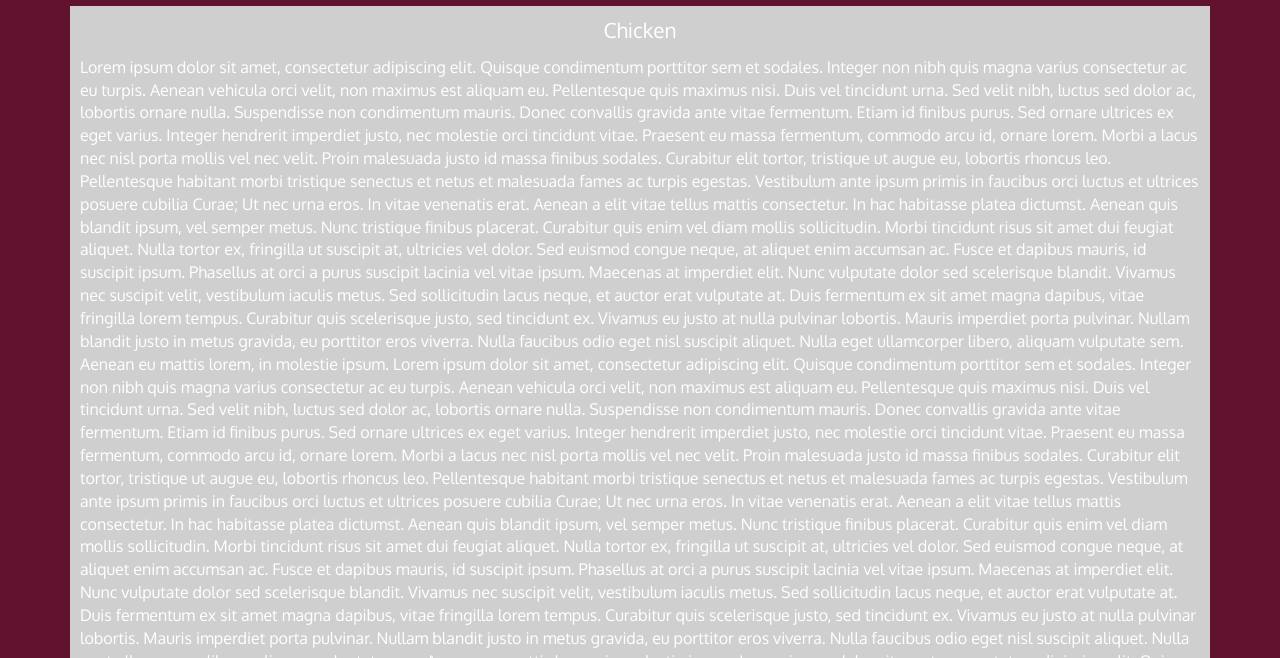
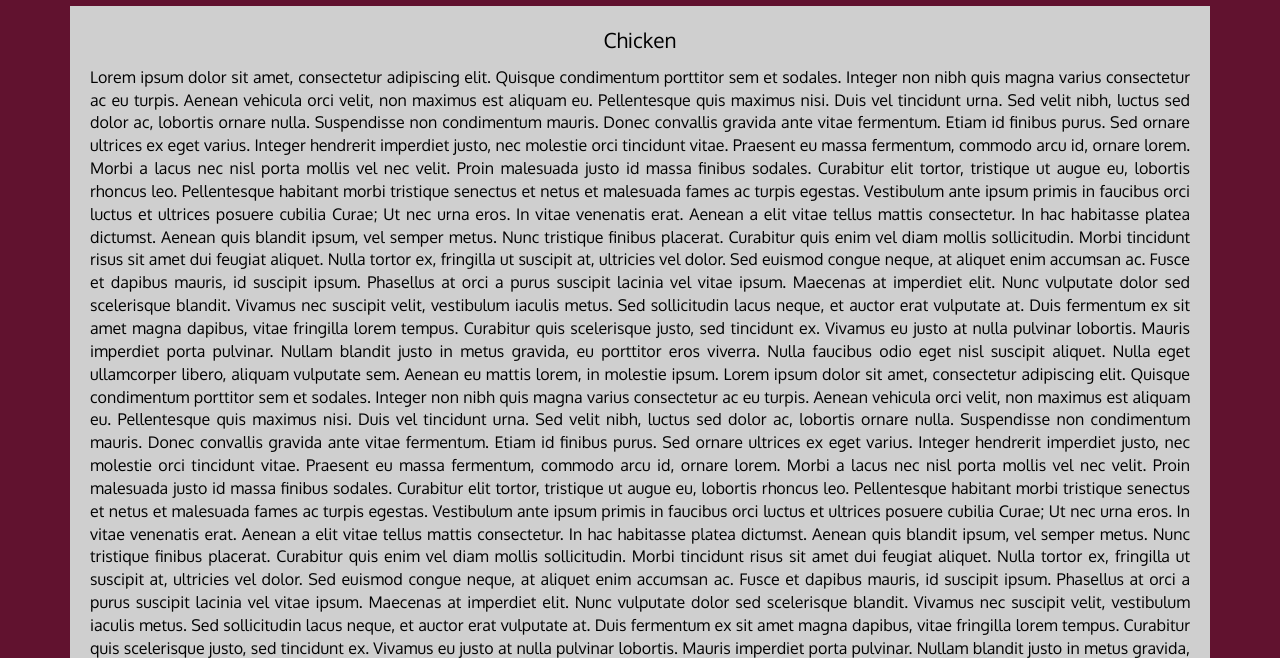
Before and after one commit to saiwebpro/Module3-Solution, a plain HTML site: page index.html in a window 1280 px wide. Shown: the part 142-800 px from the top of the page. Drawn offline with Linux system fonts and the light colour scheme; a script that the page names is missing.

Commit message:
Update style.css

```diff
--- a/css/style.css
+++ b/css/style.css
@@ -64,9 +64,12 @@ body {
 
 #home-tiles .item-text {
     background: #cfcfcf;
-    padding: 10px;
+    padding: 20px;
 }
-
+.item-text {
+    color: #000;
+    text-align: justify;
+}
 #home-tiles .item-text p {
     font-size: 1.3em;
     font-weight: 400;
```
